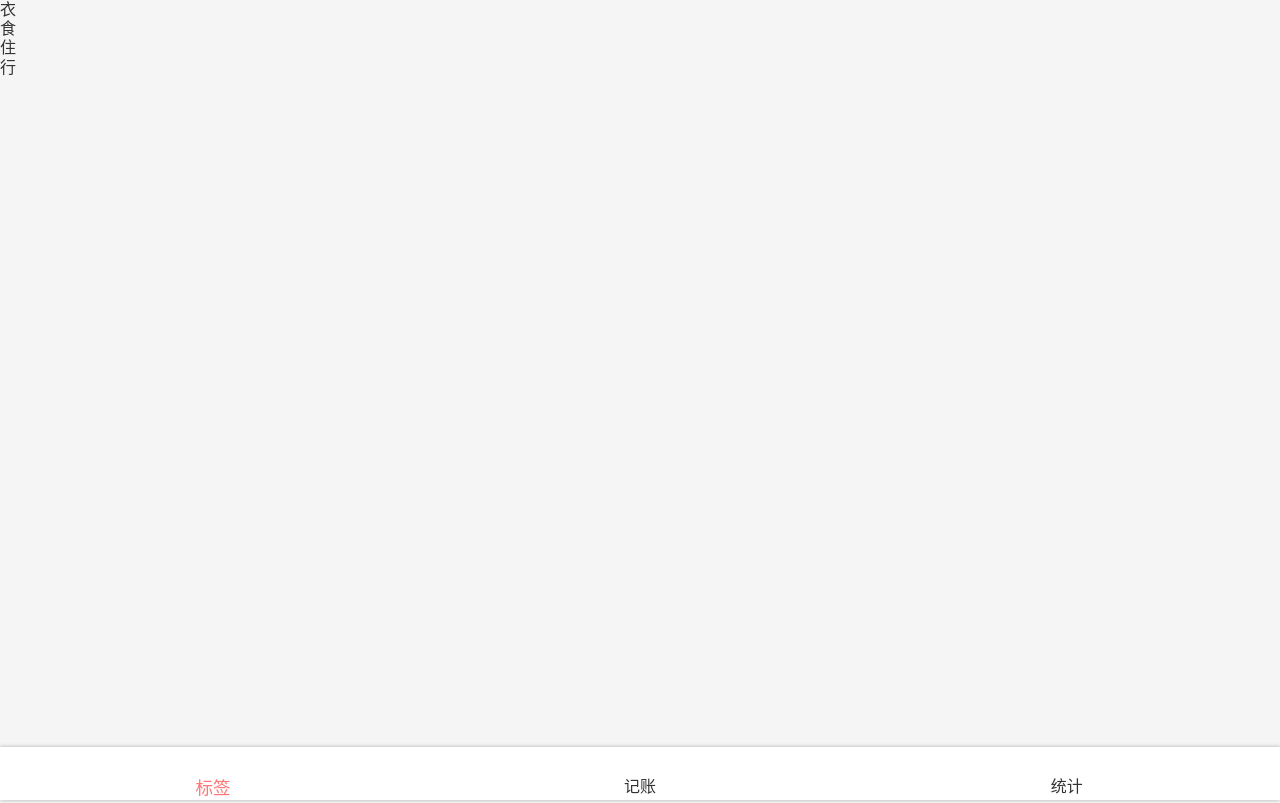
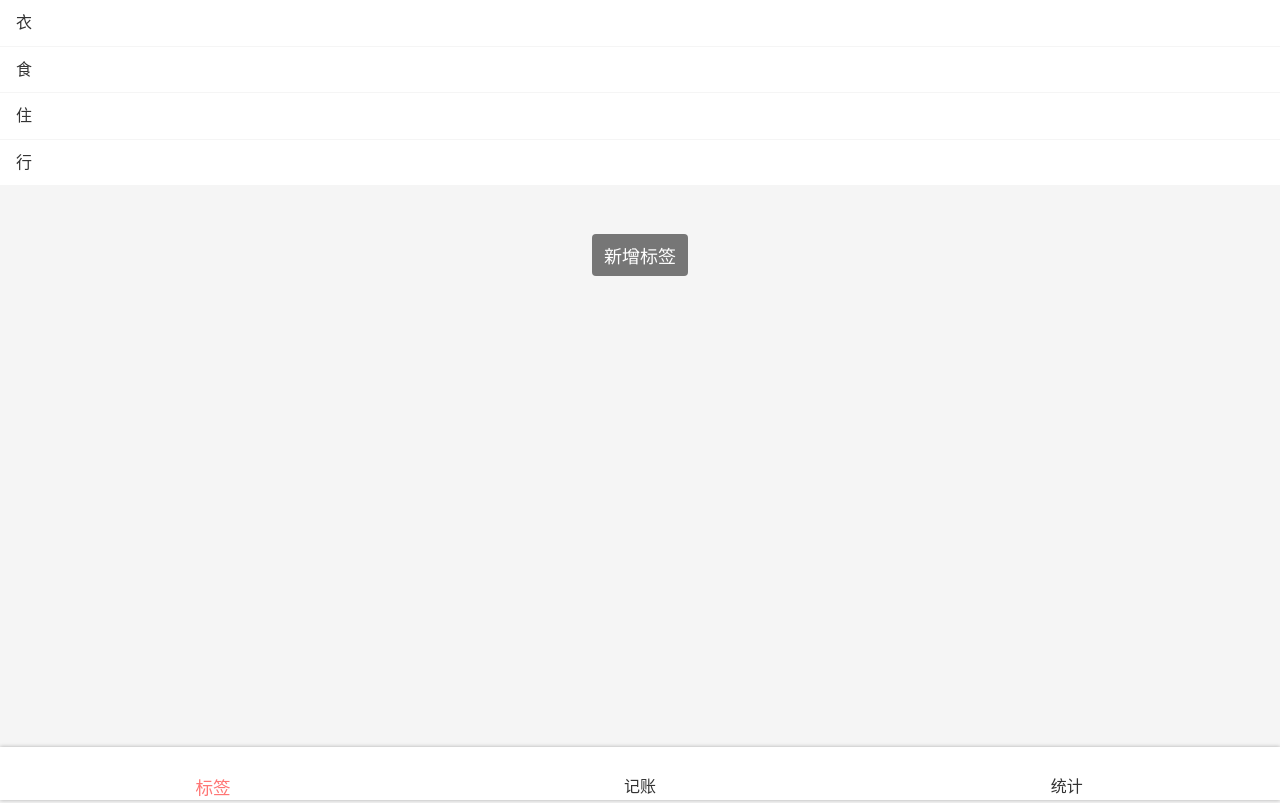
Before and after one commit to ylm3112370004/mm-money, a React app: page /#/tags in a window 1280 px wide. Built offline with nearby package versions, Linux system fonts and the light colour scheme.

Commit message:
将tag：string重构为tag：{id：number; name:string}

```diff
--- a/src/App.tsx
+++ b/src/App.tsx
@@ -10,6 +10,7 @@ import Money from 'views/Money';
 import Statistic from 'views/Statistic';
 import NoMatch from 'views/NoMatch';
 import styled from 'styled-components';
+import Tag from 'views/Tag';
 
 const AppWrapper = styled.div`
   color: #333;
@@ -23,10 +24,13 @@ function App() {
           <Route exact path="/tags">
             <Tags />
           </Route>
-          <Route path="/money">
+          <Route exact path="/tags/:tag">
+            <Tag />
+          </Route>
+          <Route exact path="/money">
             <Money />
           </Route>
-          <Route path="/statistic">
+          <Route exact path="/statistic">
             <Statistic />
           </Route>
           <Redirect exact from="/" to="tags" />
--- a/src/index.scss
+++ b/src/index.scss
@@ -37,3 +37,8 @@ body {
   display: block;
   clear: both;
 }
+.one-line {
+  white-space: nowrap;
+  overflow: hidden;
+  text-overflow: ellipsis;
+}
--- a/src/libs/useTags.tsx
+++ b/src/libs/useTags.tsx
@@ -1,7 +1,8 @@
 import { useState } from 'react';
 
 const useTags = () => {
-  const [tags, setTags] = useState<string[]>(['衣', '食', '住', '行'])
+  const [tags, setTags] = useState<{id: number; name: string}[]>([
+    {id: 1, name: '衣'},{id: 2, name: '食'}, {id: 3, name:'住'}, {id: 4, name: '行'}])
   return {
     tags,
     setTags
--- a/src/views/Money.tsx
+++ b/src/views/Money.tsx
@@ -14,7 +14,7 @@ type Category = '-' | '+'
 
 function Money() {
   const [selected, setSelected] = useState({
-    tags: [] as string[],
+    tags: [] as number[],
     note: '',
     category: '-' as Category,
     amount: 0
--- /dev/null
+++ b/src/views/Tag.tsx
@@ -0,0 +1,15 @@
+import React from 'react'
+import Layout from 'components/Layout'
+
+// type Props = {
+//   value: string;
+// }
+
+const Tag = (props: any) => {
+  console.log(props)
+  return <Layout>
+    tag
+  </Layout>
+}
+
+export default Tag
--- a/src/views/Tags.tsx
+++ b/src/views/Tags.tsx
@@ -1,15 +1,63 @@
 import React from 'react';
 import Layout from "components/Layout";
 import { useTags } from 'libs/useTags';
+import styled from 'styled-components';
+import Icon from 'components/Icon';
+import { Link } from 'react-router-dom';
+
+const TagList = styled.ol`
+  font-size: 16px;
+  background: #fff;
+  > li {
+    padding: 10px 16px;
+    border-bottom: 1px solid #f5f5f5;
+    > a {
+      display: flex;
+      justify-content: space-between;
+      align-items: center;
+      > svg {
+        color: red;
+      }
+    }
+
+  }
+`
+const Space = styled.div`
+  height: 16px;
+`
+const Center = styled.div`
+  display: flex;
+  flex-direction: column;
+  justify-content: center;
+  align-items: center;
+`
+const Button = styled.button`
+  font-size: 18px;
+  border: none;
+  outline: none;
+  padding: 8px 12px;
+  background: #767676;
+  color: #fff;
+  border-radius: 4px;
+`
 
 function Tags() {
   const { tags, setTags } = useTags()
   console.log(tags)
   return (
     <Layout>
-      <ul>
-        {tags.map(tag => <li key={tag}>{tag}</li>)}
-      </ul>
+      <TagList>
+        {tags.map(tag => <li key={tag['id']}><Link to={`/tags/${tag['id']}`}>
+            <span className="one-line">{tag['name']}</span><Icon name="right"/>
+          </Link>
+          </li>)}
+      </TagList>
+      <Center>
+        <Space></Space>
+        <Space></Space>
+        <Space></Space>
+        <Button>新增标签</Button>
+      </Center>
     </Layout>
   );
 }
--- a/src/views/money/TagSection.tsx
+++ b/src/views/money/TagSection.tsx
@@ -34,34 +34,34 @@ const Wrapper = styled.section`
   }
 `
 type Props = {
-  value: string[];
-  onChange: (value: string[]) => void;
+  value: number[];
+  onChange: (value: number[]) => void;
 }
 const TagsSection: React.FC<Props> = (props) => {
   const { tags, setTags } = useTags()
-  const selectedTags = props.value;
+  const selectedTagIds = props.value;
   // const [selectedTags, setSelectedTags] = useState<string[]>(props.selected)
   const onAddTag = () => {
     const tagName = window.prompt('新标签的名字为')
     if (tagName !== null) {
-      setTags([...tags, tagName])
+      setTags([...tags, {id: Math.random(), name: tagName}])
     }
   }
-  const onToggleTag = (tag: string) => {
-    const index = selectedTags.indexOf(tag)
+  const onToggleTag = (tagId: number) => {
+    const index = selectedTagIds.indexOf(tagId)
     if (index >= 0) {
-      props.onChange(selectedTags.filter(t => t !== tag))
+      props.onChange(selectedTagIds.filter(t => t !== tagId))
     } else {
-      props.onChange([...selectedTags, tag])
+      props.onChange([...selectedTagIds, tagId])
     }
   }
-  const isSelected = (tag: string) => selectedTags.indexOf(tag)>=0? 'selected': ''
+  const isSelected = (tagId: number) => selectedTagIds.indexOf(tagId)>=0? 'selected': ''
   return (
     <Wrapper>
       <ol>
         {tags.map(tag =>
-          <li key={tag} onClick={() => onToggleTag(tag)}
-          className={isSelected(tag)}>{tag}</li>)
+          <li key={tag['id']} onClick={() => onToggleTag(tag['id'])}
+          className={isSelected(tag['id'])}>{tag['name']}</li>)
         }
       </ol>
       <button onClick={onAddTag}>新增标签</button>
```
Also changed, not shown: src/components/Icon/icons/left.svg (added), src/components/Icon/icons/right.svg (added).
